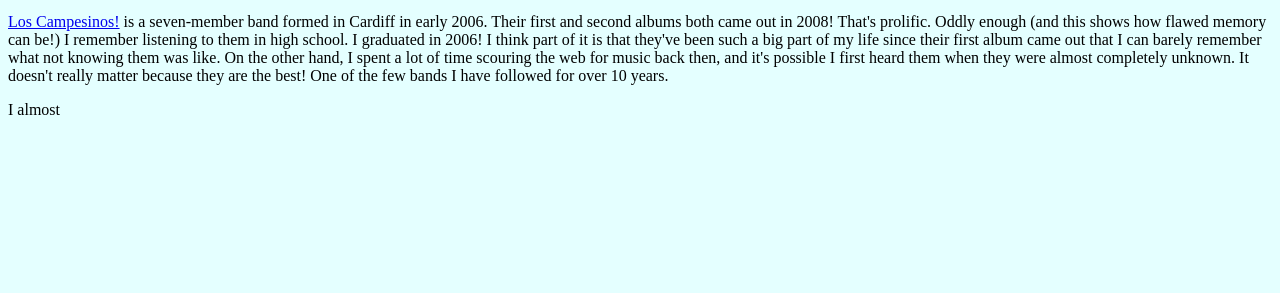
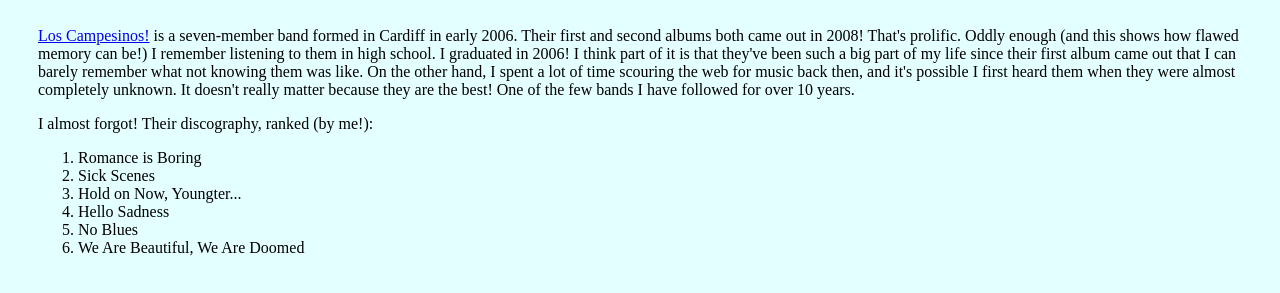
Before and after one commit to daikon-mukimono/tinyLittlePicturesofSkeletons, a plain HTML site: page index.html in a window 1280 px wide. Shown: the part 405-698 px from the top of the page. Drawn offline with Linux system fonts and the light colour scheme.

Commit message:
added margin

```diff
--- a/index.html
+++ b/index.html
@@ -18,8 +18,16 @@
           that I can barely remember what not knowing them was like. On the other hand, I spent a lot of time scouring the web for music back then, and it's possible I first
           heard them when they were almost completely unknown. It doesn't really matter because they are the best! One of the few bands I have followed for over 10 years.<p>
         <p>
-          I almost
+          I almost forgot! Their discography, ranked (by me!):
         </p>
+          <ol>
+            <li>Romance is Boring</li>
+            <li>Sick Scenes</li>
+            <li>Hold on Now, Youngter...</li>
+            <li>Hello Sadness</li>
+            <li>No Blues</li>
+            <li>We Are Beautiful, We Are Doomed</li>
+          </ol>
       </div>
   </body>
 </html>
--- a/styles.css
+++ b/styles.css
@@ -19,3 +19,7 @@ body{
    max-width: 100%;
    max-height: auto;
  }
+
+.info{
+  margin: 30px;
+}
```
